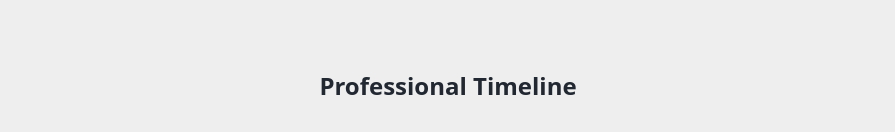
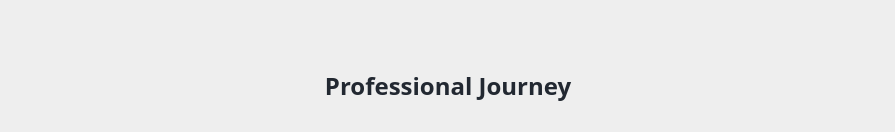
Before and after one commit to bethCoderNewbie/Beth_Nguyen_Resume_20250101, a React (Vite) app: page / in a window 1280 px wide. Shown: the part 511-643 px from the top of the page, without its empty margins (192-1087 px from the left). Built offline with nearby package versions, Linux system fonts and the light colour scheme; the HTML template or start-up script is replaced by a standard one.

Commit message:
Update CareerTimeline.jsx

```diff
--- a/src/components/CareerTimeline.jsx
+++ b/src/components/CareerTimeline.jsx
@@ -180,7 +180,7 @@ const CareerTimeline = () => {
   return (
     <div className="max-w-3xl mx-auto p-6" style={{ backgroundColor: '#EEEEEE' }}>
       <h2 className="text-2xl font-bold mb-8 text-center" style={{ color: '#222831' }}>
-        Professional Timeline
+        Professional Journey
       </h2>
       <div className="relative">
         {timelineData.map((item, index) => (
```
